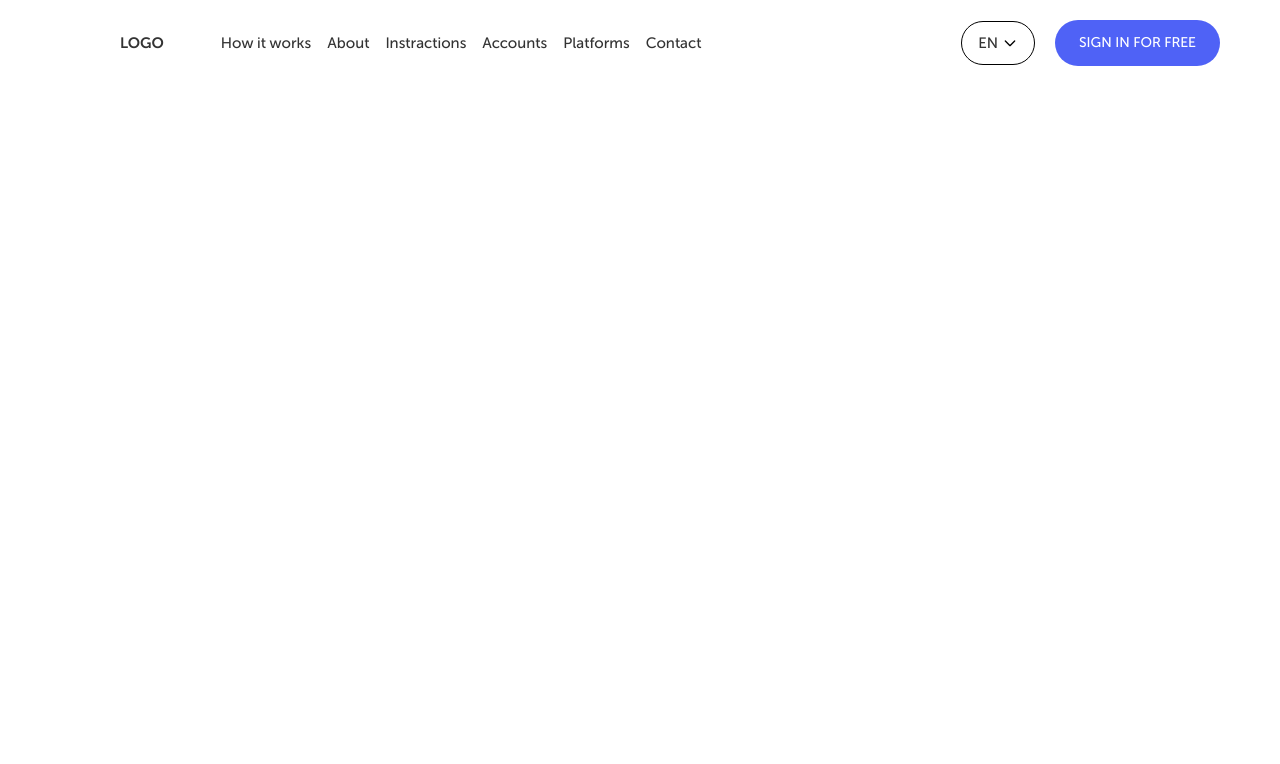
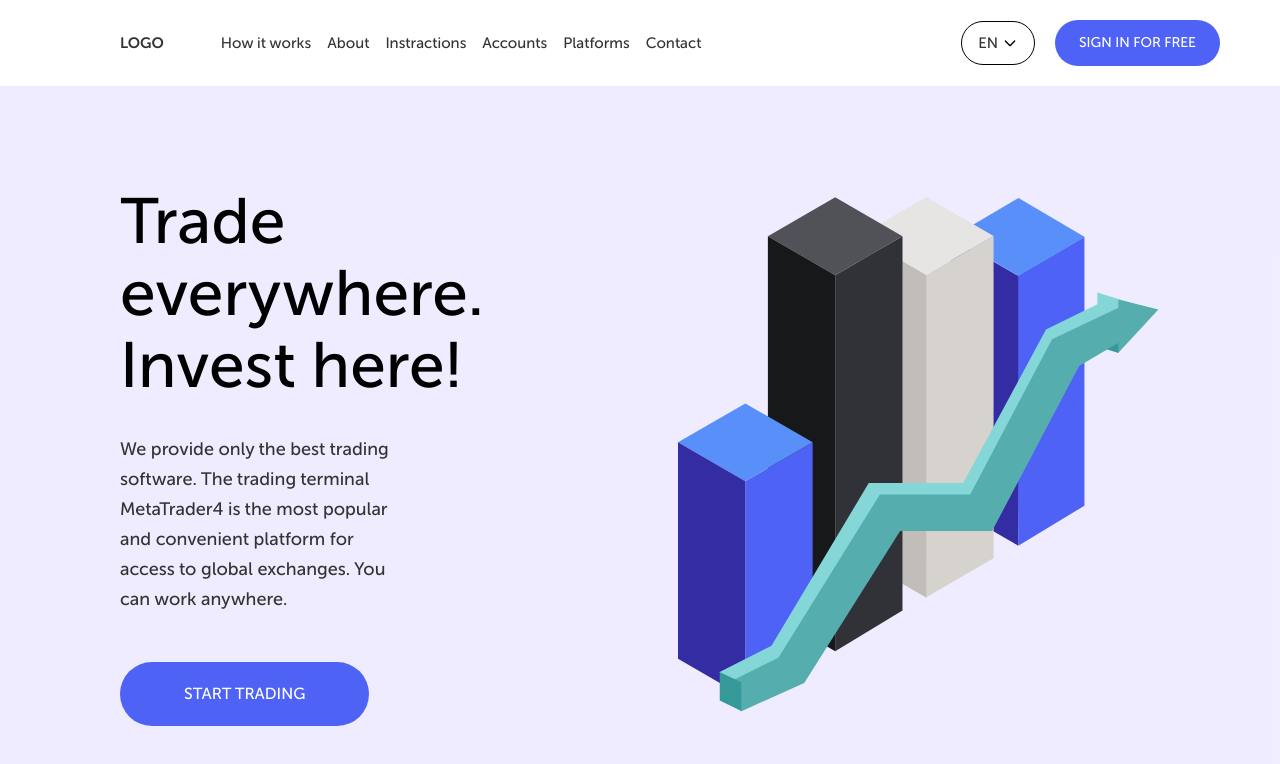
Before and after one commit to Violettalez/landing-vue-test, a Vue app: page / in a window 1280 px wide. Shown: the top 764 px of the page. Built offline with nearby package versions, Linux system fonts and the light colour scheme.

Commit message:
Add Intro component and update Menu styles; define new theme color

```diff
--- a/index.css
+++ b/index.css
@@ -15,6 +15,7 @@
 }
 @theme {
   --font-museo: 'Museo Sans Cyrl', sans-serif;
+  --color-violet-bg: #6248ff;
   --color-violet: #4f62f6;
   --color-violet-light: #7181fc;
   --color-violet-dark: #354bf4;
@@ -24,5 +25,5 @@
   --color-gray-dark: #828282;
 }
 @utility button {
-  @apply uppercase py-[20px] px-[64px] rounded-[60px] bg-[--color-violet] text-[--color-white] font-museo text-base transition hover:bg-violet-light active:bg-violet-dark disabled:cursor-not-allowed disabled:bg-gray-light disabled:text-gray-dark;
+  @apply uppercase py-[20px] px-[64px] rounded-[60px] bg-[var(--color-violet)] text-[var(--color-white)] font-museo text-base transition hover:bg-[var(--color-violet-light)] active:bg-[var(--color-violet-dark)] disabled:cursor-not-allowed disabled:bg-[var(--color-gray-light)] disabled:text-[var(--color-gray-dark)];
 }
--- a/src/App.vue
+++ b/src/App.vue
@@ -1,14 +1,17 @@
 <script>
 import Menu from './components/Menu.vue'
+import Intro from './components/Intro.vue'
 export default {
   components: {
     Menu,
+    Intro,
   },
 }
 </script>
 
 <template>
-  <Menu/>
+  <Menu />
+  <Intro />
 </template>
 
 <style scoped></style>
--- /dev/null
+++ b/src/components/Intro.vue
@@ -0,0 +1,16 @@
+<script></script>
+<template>
+  <div class="bg-violet-bg/10 py-25 px-30 flex justify-between items-center gap-[133px]">
+    <div>
+      <h1 class="font-museo text-[64px] font-medium mb-8 leading-[72px]">
+        Trade everywhere. Invest here!
+      </h1>
+      <p class="mb-12 text-gray w-[65%] font-museo text-[18px] leading-[30px]">
+        We provide only the best trading software. The trading terminal MetaTrader4 is the most
+        popular and convenient platform for access to global exchanges. You can work anywhere.
+      </p>
+      <button class="button">Start trading</button>
+    </div>
+    <img src="../assets/diagram.svg" alt="diagram" />
+  </div>
+</template>
--- a/src/components/Menu.vue
+++ b/src/components/Menu.vue
@@ -70,7 +70,7 @@ function selectLang(lang) {
       </div>
 
       <button
-        class="uppercase py-[13px] px-[24px] rounded-[60px] bg-violet text-white font-museo text-sm"
+        class="py-[13px] px-[24px] button text-sm"
       >
         Sign in for free
       </button>
```
Also changed, not shown: src/assets/diagram.svg (added).
